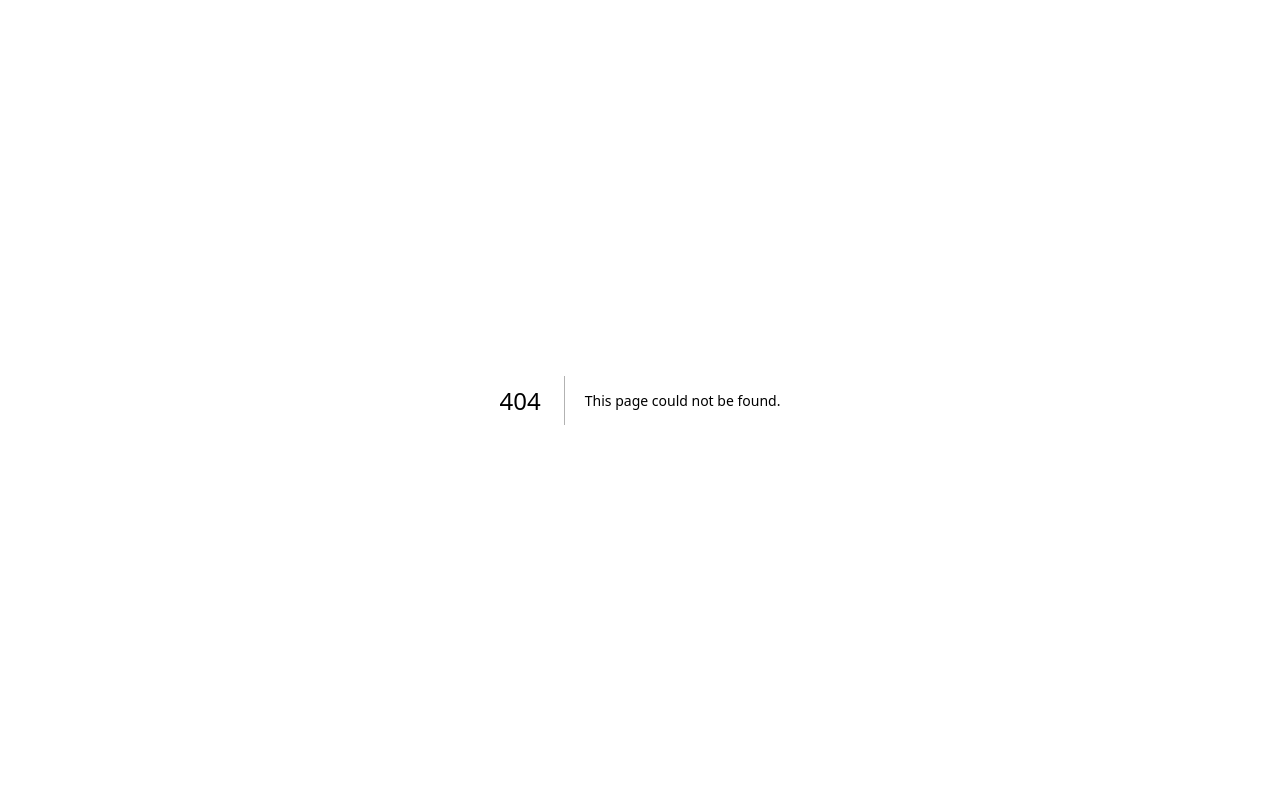
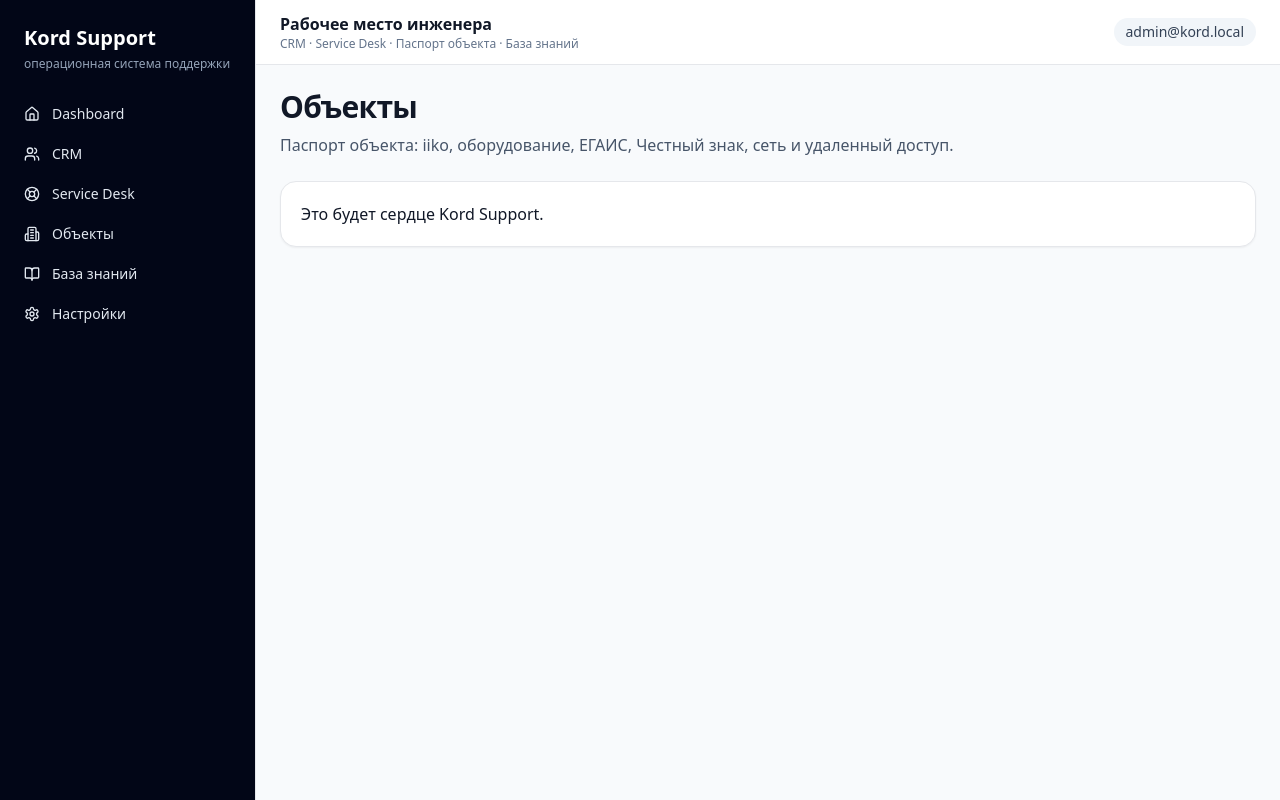
Before and after one commit to chrlie-droid/kord-support, a Next.js app in the folder frontend/: page /objects in a window 1280 px wide. Before the commit this address had no page. Built offline with nearby package versions, Linux system fonts and the light colour scheme.

Commit message:
Version 0.4: add objects page

```diff
--- /dev/null
+++ b/frontend/app/objects/page.tsx
@@ -0,0 +1,11 @@
+import { Shell } from '@/components/shell';
+
+export default function ObjectsPage() {
+  return (
+    <Shell>
+      <h1 className="text-3xl font-bold tracking-tight">Объекты</h1>
+      <p className="mt-2 text-slate-600">Паспорт объекта: iiko, оборудование, ЕГАИС, Честный знак, сеть и удаленный доступ.</p>
+      <div className="mt-6 rounded-2xl border bg-white p-5 shadow-sm">Это будет сердце Kord Support.</div>
+    </Shell>
+  );
+}
```
